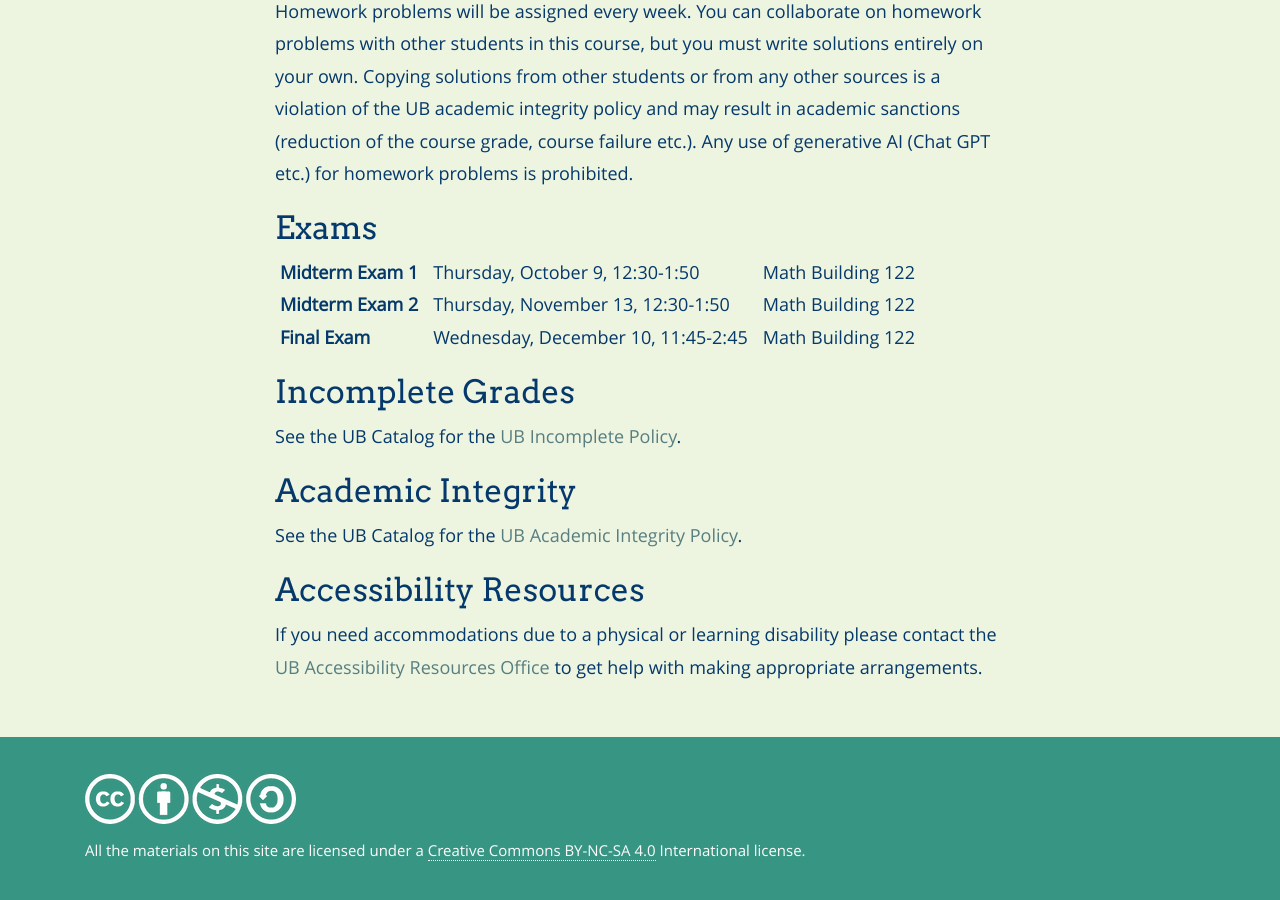
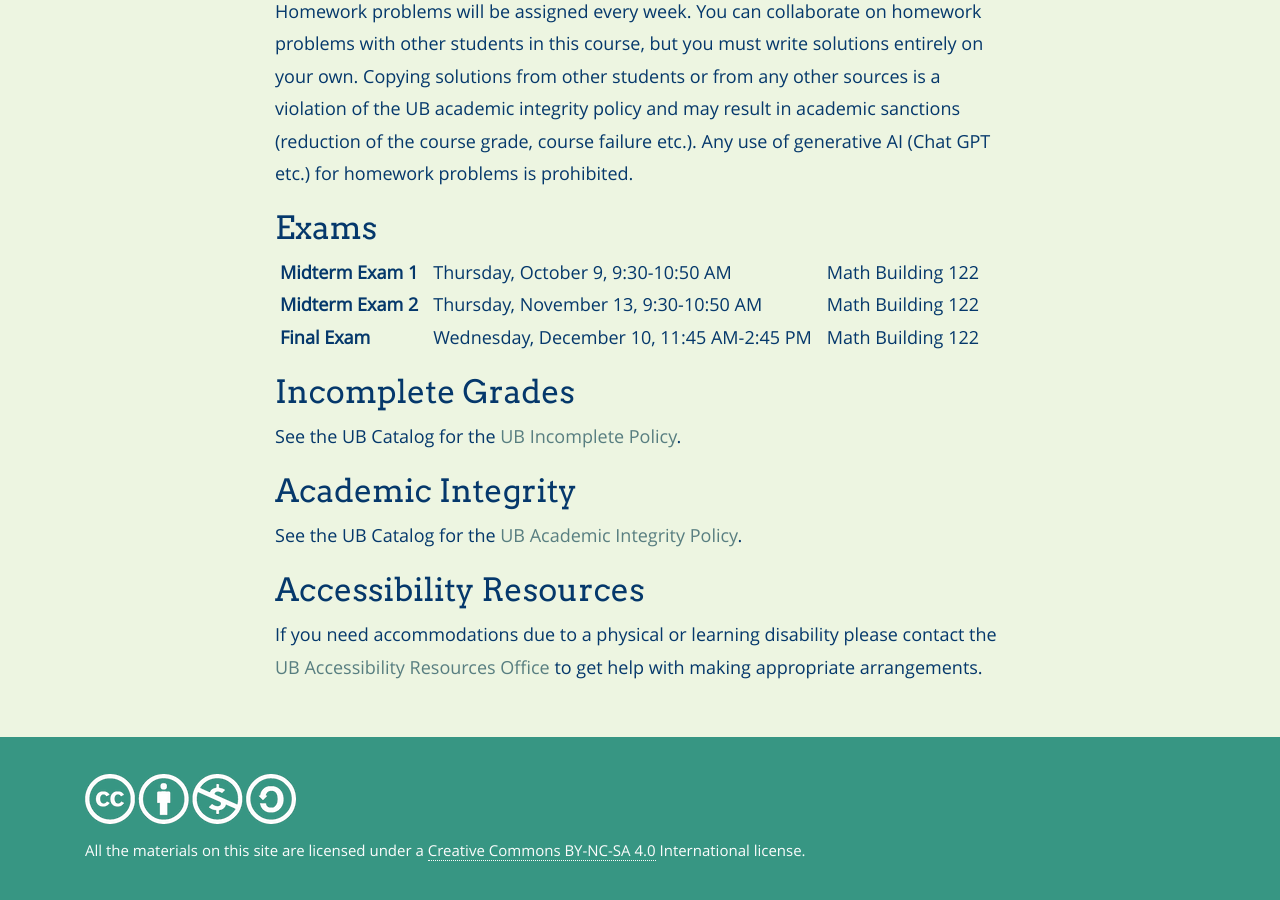
Before and after one commit to bbadzioch/419_site, a Jekyll site: the page built from index.md, in a window 1280 px wide and 900 px high, scrolled down 2576 px. Built offline with Jekyll 4.4.1, drawn with Linux system fonts in a browser that asks for light colours; nearby versions of some CDN libraries; some of the changed text lies outside the part shown.

Commit message:
Update index.md

```diff
--- a/index.md
+++ b/index.md
@@ -26,7 +26,7 @@ A PDF version of this syllabus is available <a href="/assets/syllabus_mth419.pdf
 
 ## Lectures
 
-| Tue, Thu 12:30 - 1:50 PM &nbsp; Math Building 122
+| Tue, Thu 9:30 - 10:50 AM &nbsp; Math Building 122
 
 ## Recitations
 
@@ -106,9 +106,9 @@ prohibited.
 
 ## Exams
 
-|**Midterm Exam 1**  |     Thursday, October 9, 12:30-1:50    | Math Building 122    |
-|**Midterm Exam 2**  |     Thursday, November 13, 12:30-1:50  | Math Building 122    |
-|**Final Exam**      |     Wednesday, December 10, 11:45-2:45 | Math Building 122    |
+|**Midterm Exam 1**  |     Thursday, October 9, 9:30-10:50 AM       | Math Building 122    |
+|**Midterm Exam 2**  |     Thursday, November 13, 9:30-10:50 AM     | Math Building 122    |
+|**Final Exam**      |     Wednesday, December 10, 11:45 AM-2:45 PM | Math Building 122    |
 {: .syllabus-table }
 
 ## Incomplete Grades
```
